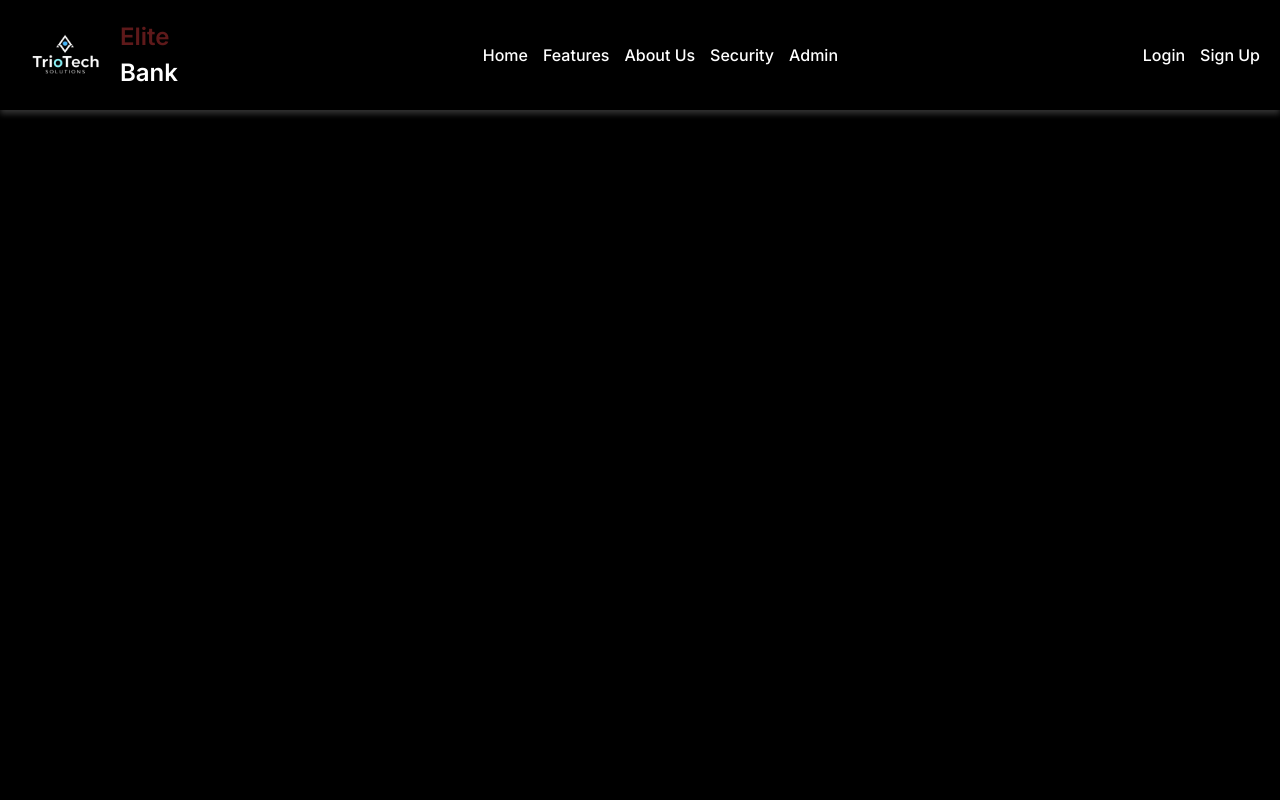
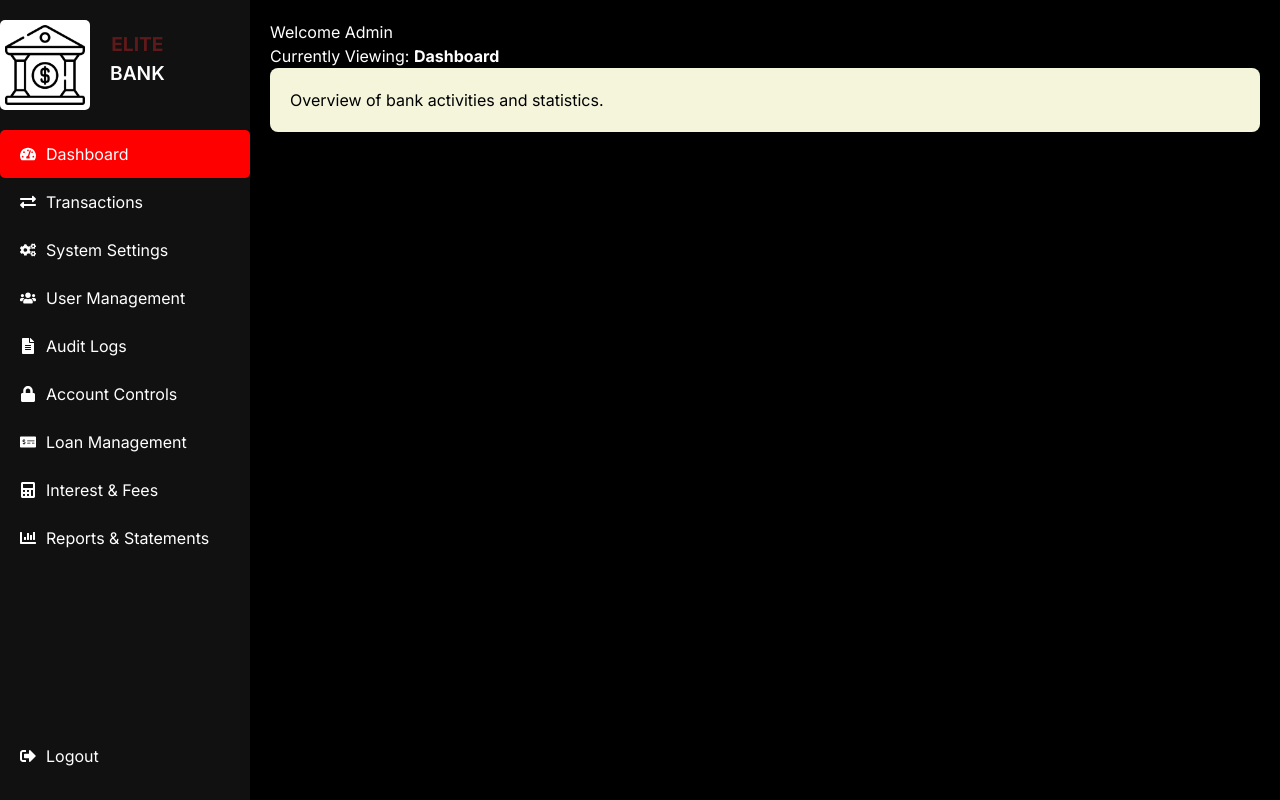
Before and after one commit to hunterk28/ELiteBank-Web-App, a React (Vite) app: page /admin-dashboard in a window 1280 px wide. Built offline with nearby package versions, Linux system fonts and the light colour scheme.

Commit message:
Implement basic structure of admin dashboard

```diff
--- a/package.json
+++ b/package.json
@@ -13,6 +13,7 @@
     "@tailwindcss/vite": "^4.0.15",
     "react": "^19.0.0",
     "react-dom": "^19.0.0",
+    "react-icons": "^5.5.0",
     "react-router-dom": "^7.4.0"
   },
   "devDependencies": {
--- a/src/App.jsx
+++ b/src/App.jsx
@@ -1,4 +1,4 @@
-import { BrowserRouter as Router, Routes, Route } from "react-router-dom";
+import { BrowserRouter as Router, Routes, Route, useLocation } from "react-router-dom";
 import Navbar from "./components/Navbar";
 import Home from "./components/pages/Home";
 import AboutUs from "./components/pages/Aboutus";
@@ -7,12 +7,15 @@ import Security from "./components/pages/Security";
 import SignUp from "./components/pages/Signup";
 import Login from "./components/pages/Login";
 import Admin from "./components/pages/Admin";
+import AdminDashboard from "./components/adminDashboard/AdminDashboard";
 
+function AppWrapper() {
+  const location = useLocation();
+  const hideNavbarRoutes = ["/admin-dashboard"];
 
-function App() {
   return (
-    <Router>
-      <Navbar />
+    <>
+      {!hideNavbarRoutes.includes(location.pathname) && <Navbar />}
       <Routes>
         <Route path="/" element={<Home />} />
         <Route path="/features" element={<Features />} />
@@ -21,7 +24,16 @@ function App() {
         <Route path="/admin" element={<Admin />} />
         <Route path="/login" element={<Login />} />
         <Route path="/signup" element={<SignUp />} />
+        <Route path="/admin-dashboard" element={<AdminDashboard />} />
       </Routes>
+    </>
+  );
+}
+
+function App() {
+  return (
+    <Router>
+      <AppWrapper />
     </Router>
   );
 }
--- /dev/null
+++ b/src/components/adminDashboard/AdminDash.css
@@ -0,0 +1,113 @@
+/* Admin Dashboard Styles */
+
+body{
+    font-family: 'Inter',sans-serif;
+}
+
+.admin-dashboard {
+    display: flex;
+    height: 100vh;
+    background-color: black
+}
+
+/* Sidebar Styling */
+.sidebar {
+    width: 250px;
+    background-color: #111; /* Dark theme */
+    color: white;
+    height: 100vh;
+    display: flex;
+    flex-direction: column;
+    justify-content: space-between;
+    padding: 20px 0;
+}
+
+/* Logo Styling */
+.logo {
+    display: flex;
+    text-align: center;
+    padding-bottom: 20px;
+    gap: 20px;
+}
+
+.logo img {
+    width: 120px;
+    height: auto;
+    background-color: white; /* White background for the logo */
+    border-radius: 5px;
+    padding: 5px;
+}
+
+.logo h2 {
+    font-size: 1.2rem;
+    margin-top: 10px;
+    font-weight: 600;
+}
+
+.elite {
+    color: #5E191A;
+    font-weight: 700;
+}
+
+/* Navigation Menu */
+nav {
+    flex-grow: 1;
+}
+
+nav ul {
+    list-style: none;
+    padding: 0;
+}
+
+nav ul li {
+    display: flex;
+    align-items: center;
+    padding: 12px 20px;
+    cursor: pointer;
+    font-size: 16px;
+    transition: background 0.3s;
+    border-radius: 5px;
+}
+
+nav ul li:hover,
+nav ul li.active {
+    background-color: red; /* Active tab color */
+}
+
+nav ul li svg {
+    margin-right: 10px;
+}
+
+/* Fixing Bottom Spacing Issue */
+.logout {
+    padding: 12px 20px;
+    cursor: pointer;
+    display: flex;
+    align-items: center;
+    color: white;
+    transition: background 0.3s;
+    border-radius: 5px;
+}
+
+.logout:hover {
+    background-color: red;
+}
+
+.logout svg {
+    margin-right: 10px;
+}
+
+/* Main Content Area */
+.dashboard-content {
+    flex-grow: 1;
+    padding: 20px;
+    color: white;
+}
+
+.content-box {
+    background: beige;
+    color: black;
+    padding: 20px;
+    border-radius: 8px;
+    box-shadow: 0px 4px 8px rgba(0, 0, 0, 0.1);
+}
--- /dev/null
+++ b/src/components/adminDashboard/AdminDashboard.jsx
@@ -0,0 +1,76 @@
+import React, { useState } from "react";
+import { useNavigate } from "react-router-dom"; // Import useNavigate for redirection
+import { FaTachometerAlt, FaExchangeAlt, FaCogs, FaUsers, FaFileAlt, FaLock, FaSignOutAlt, FaChartBar, FaMoneyCheckAlt, FaCalculator } from "react-icons/fa";
+import "./AdminDash.css";
+
+export default function AdminDashboard() {
+    const [activeTab, setActiveTab] = useState("Dashboard");
+    const navigate = useNavigate(); // Initialize useNavigate
+
+    const handleLogout = () => {
+        navigate("/"); // Redirect to the home page
+    };
+
+    return (
+        <div className="admin-dashboard">
+            {/* Sidebar */}
+            <aside className="sidebar">
+                <div className="logo">
+                    <img src="/bankLogo.png" alt="Elite Bank" />
+                    <h2><span className="elite">ELITE</span> BANK</h2>
+                </div>
+                <nav>
+                    <ul>
+                        <li className={activeTab === "Dashboard" ? "active" : ""} onClick={() => setActiveTab("Dashboard")}>
+                            <FaTachometerAlt /> Dashboard
+                        </li>
+                        <li className={activeTab === "Transactions" ? "active" : ""} onClick={() => setActiveTab("Transactions")}>
+                            <FaExchangeAlt /> Transactions
+                        </li>
+                        <li className={activeTab === "System Settings" ? "active" : ""} onClick={() => setActiveTab("System Settings")}>
+                            <FaCogs /> System Settings
+                        </li>
+                        <li className={activeTab === "User Management" ? "active" : ""} onClick={() => setActiveTab("User Management")}>
+                            <FaUsers /> User Management
+                        </li>
+                        <li className={activeTab === "Audit Logs" ? "active" : ""} onClick={() => setActiveTab("Audit Logs")}>
+                            <FaFileAlt /> Audit Logs
+                        </li>
+                        <li className={activeTab === "Account Controls" ? "active" : ""} onClick={() => setActiveTab("Account Controls")}>
+                            <FaLock /> Account Controls
+                        </li>
+                        <li className={activeTab === "Loans" ? "active" : ""} onClick={() => setActiveTab("Loans")}>
+                            <FaMoneyCheckAlt /> Loan Management
+                        </li>
+                        <li className={activeTab === "Interest & Fees" ? "active" : ""} onClick={() => setActiveTab("Interest & Fees")}>
+                            <FaCalculator /> Interest & Fees
+                        </li>
+                        <li className={activeTab === "Reports & Statements" ? "active" : ""} onClick={() => setActiveTab("Reports & Statements")}>
+                            <FaChartBar /> Reports & Statements
+                        </li>
+                    </ul>
+                </nav>
+                <div className="logout" onClick={handleLogout}>
+                    <FaSignOutAlt /> Logout
+                </div>
+            </aside>
+
+            {/* Main Content */}
+            <main className="dashboard-content">
+                <h1>Welcome Admin</h1>
+                <p>Currently Viewing: <strong>{activeTab}</strong></p>
+                <div className="content-box">
+                    {activeTab === "Dashboard" && <p>Overview of bank activities and statistics.</p>}
+                    {activeTab === "Transactions" && <p>Process deposits, withdrawals, and fund transfers.</p>}
+                    {activeTab === "System Settings" && <p>Modify bank settings and security configurations.</p>}
+                    {activeTab === "User Management" && <p>Manage customer accounts and staff roles.</p>}
+                    {activeTab === "Audit Logs" && <p>View logs of all actions performed in the system.</p>}
+                    {activeTab === "Account Controls" && <p>Approve or suspend accounts based on rules.</p>}
+                    {activeTab === "Loans" && <p>Manage loan applications and repayment tracking.</p>}
+                    {activeTab === "Interest & Fees" && <p>Calculate interest on loans and deposits.</p>}
+                    {activeTab === "Reports & Statements" && <p>Generate financial statements and reports.</p>}
+                </div>
+            </main>
+        </div>
+    );
+}
--- a/src/components/pages/Admin.jsx
+++ b/src/components/pages/Admin.jsx
@@ -1,9 +1,19 @@
+import { useNavigate } from "react-router-dom";
 import "./Pages.css";
 
 export default function Login({ closeModal }) {
+
+    const navigate = useNavigate();
+
+    function handleSubmit () {
+        closeModal();
+        navigate("/admin-dashboard");
+    }
+
+
     return (
         <div className="modal-overlay" onClick={closeModal}>
-            <form className="modal-content" onClick={(e) => e.stopPropagation()}>
+            <form action={handleSubmit} className="modal-content" onClick={(e) => e.stopPropagation()}>
                 <h2>Admin Login</h2>
                 <div className="input-field">
                     <label>Username</label>
```
Also changed, not shown: public/bankLogo.png, 1 other file (tests, documents, lock files or other folders).
